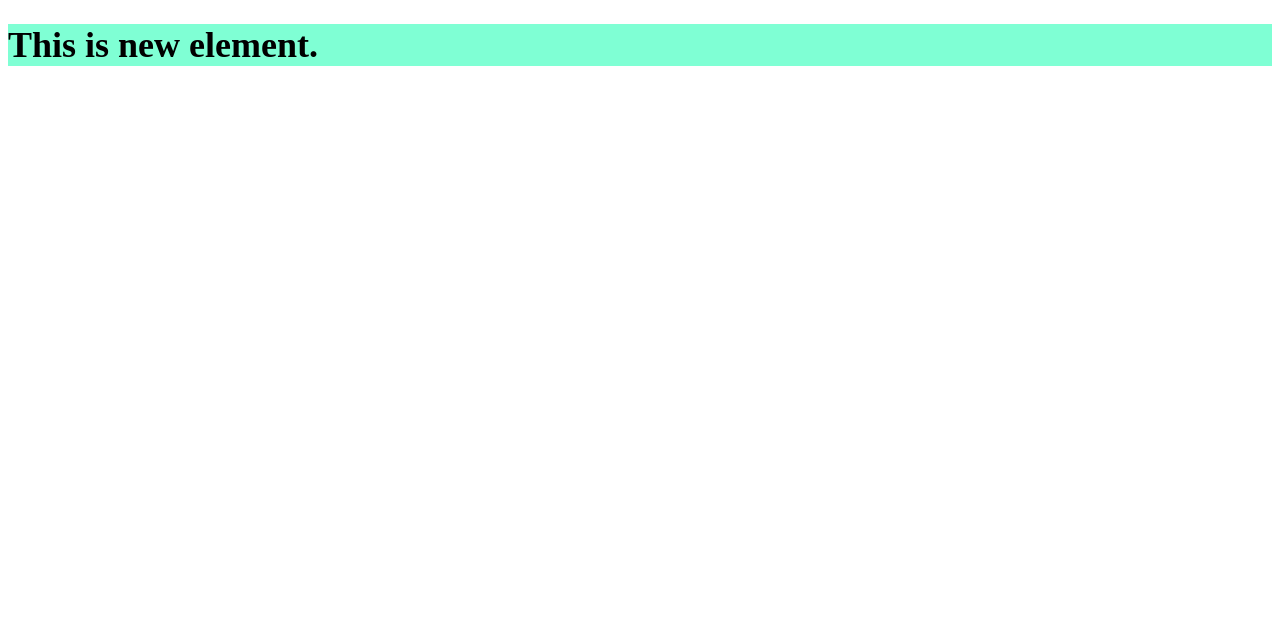
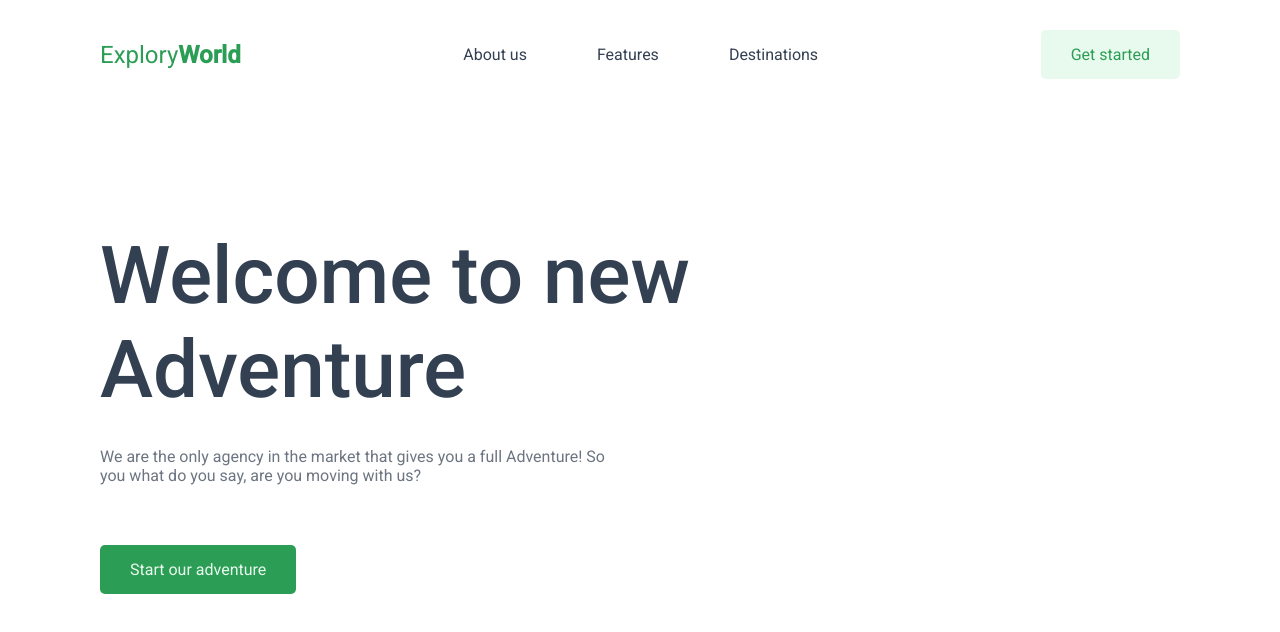
Before and after one commit to gaganjot99/react-prac, a React app: page / in a window 1280 px wide. Shown: the top 632 px of the page. Built offline with nearby package versions, Linux system fonts and the light colour scheme.

Commit message:
feat: add front textual content layout

```diff
--- /dev/null
+++ b/src/App.js
@@ -0,0 +1,15 @@
+"use strict";
+import React from "react";
+import ReactDOM from "react-dom/client";
+import Main from "./Main";
+import "./main.css";
+
+const App = () => {
+  return (
+    <React.StrictMode>
+      <Main></Main>
+    </React.StrictMode>
+  );
+};
+
+ReactDOM.createRoot(document.getElementById("root")).render(<App></App>);
--- /dev/null
+++ b/src/Components/Lefttop.js
@@ -0,0 +1,17 @@
+import React from "react";
+
+const Lefttop = () => {
+  return (
+    <div className="left-top width-half">
+      <h1 className="large-text">Welcome to new</h1>
+      <h1 className="large-text">Adventure</h1>
+      <p className="small-text margin-vert margin-right left-top-p">
+        We are the only agency in the market that gives you a full Adventure! So
+        you what do you say, are you moving with us?
+      </p>
+      <button className="theme-btn green-bg-btn">Start our adventure</button>
+    </div>
+  );
+};
+
+export default Lefttop;
--- /dev/null
+++ b/src/Components/Navs.js
@@ -0,0 +1,19 @@
+import React from "react";
+
+const Navs = () => {
+  return (
+    <div className="top-nav-bar space-bt-flex side-margin-5">
+      <h2>
+        Explory<b className="green-text">World</b>
+      </h2>
+      <ul className="space-bt-flex">
+        <li>About us</li>
+        <li>Features</li>
+        <li>Destinations</li>
+      </ul>
+      <button className="green-text-btn theme-btn">Get started</button>
+    </div>
+  );
+};
+
+export default Navs;
--- /dev/null
+++ b/src/Top.js
@@ -0,0 +1,17 @@
+import React from "react";
+import Lefttop from "./Components/Lefttop";
+
+import Navs from "./Components/Navs";
+
+const Top = () => {
+  return (
+    <div>
+      <Navs></Navs>
+      <div className="mid-top">
+        <Lefttop></Lefttop>
+      </div>
+    </div>
+  );
+};
+
+export default Top;
--- a/src/main.css
+++ b/src/main.css
@@ -1,4 +1,117 @@
-div{
-    font-size: large;
-    background-color: aquamarine;
+@import url("https://fonts.googleapis.com/css2?family=Open+Sans:wght@400;600&family=Roboto:wght@300;400;500&display=swap");
+
+:root {
+  --green: #2c9d55;
+  --lightgray: #f4fcf7;
+  --black: #334052;
+  --yellow: #fdde8a;
+  --whitegreen: #e8faee;
 }
+
+* {
+  box-sizing: border-box;
+  margin: 0;
+  padding: 0;
+  font-family: "Roboto", sans-serif;
+  color: var(--black);
+}
+
+h1,
+h2,
+h3,
+h4 {
+  font-weight: 400;
+}
+
+button {
+  padding: 5px 7px;
+  transition-duration: 300ms;
+  cursor: pointer;
+  color: var(--black);
+}
+
+ul {
+  list-style: none;
+}
+
+.theme-btn {
+  border: none;
+  padding: 15px 30px;
+  font-size: 1em;
+  border-radius: 5px;
+}
+
+.green-text {
+  color: var(--green);
+}
+
+.green-text-btn {
+  color: var(--green);
+  background-color: var(--whitegreen);
+}
+
+.green-text-btn:hover {
+  color: var(--whitegreen);
+  background-color: var(--green);
+}
+
+.green-bg-btn {
+  color: var(--whitegreen);
+  background-color: var(--green);
+}
+
+.green-bg-btn:hover {
+  opacity: 0.8;
+}
+
+.small-text {
+  font-weight: 400;
+  color: #6c7581;
+}
+
+.large-text {
+  font-size: 5rem;
+  font-weight: 500;
+}
+
+.margin-vert {
+  margin: 30px 0;
+}
+
+.margin-right {
+  margin-right: 10%;
+}
+
+.left-top-p {
+  margin-bottom: 60px;
+}
+
+.space-bt-flex {
+  display: flex;
+  align-items: center;
+  justify-content: space-between;
+}
+
+.side-margin-5 {
+  margin: 30px 100px;
+}
+
+.top-nav-bar h2 {
+  color: var(--green);
+}
+
+.top-nav-bar ul li {
+  margin: 0 35px;
+}
+
+.mid-top {
+  margin-left: 100px;
+}
+
+.width-half {
+  width: 50%;
+}
+
+.left-top {
+  margin-top: 150px;
+}
--- a/src/main.js
+++ b/src/main.js
@@ -1,14 +1,8 @@
-import React from 'react';
-import ReactDOM from 'react-dom/client';
-import './main.css';
+import React from "react";
+import Top from "./Top";
 
-//document.getElementsByTagName('body')[0].style.backgroundColor = 'red'
+const Main = () => {
+  return <Top></Top>;
+};
 
-
-const Tor = () => {
-    return (<div>
-        <h1>This is new element. </h1>
-    </div>)
-}
-
-ReactDOM.createRoot(document.getElementById('root')).render(<Tor></Tor>);
+export default Main;
--- a/webpack.config.js
+++ b/webpack.config.js
@@ -1,33 +1,39 @@
-const HtmlWebpackPlugin = require('html-webpack-plugin')
+const HtmlWebpackPlugin = require("html-webpack-plugin");
+const TerserPlugin = require("terser-webpack-plugin");
 
 module.exports = {
-    entry: "./src/main.js",
-    mode:'development',
-    devServer:{
-        static: './src',
-        hot: false
+  entry: "./src/App.js",
+  mode: "development",
+  devServer: {
+    static: "./src",
+    hot: false,
+  },
+  optimization: {
+    minimizer: [
+      new TerserPlugin({
+        /* additional options here */
+      }),
+    ],
   },
   plugins: [
     new HtmlWebpackPlugin({
-          title: 'Output Management',
-          template:'./public/index.html'
+      title: "Output Management",
+      template: "./public/index.html",
     }),
   ],
-    module:{
-        rules:[{
+  module: {
+    rules: [
+      {
         test: /\.m?js$/,
         exclude: /node_modules/,
         use: {
           loader: "babel-loader",
-              options: {
-                presets: ["@babel/preset-react",'@babel/preset-env']
-              }
-            }
+        },
       },
       {
         test: /\.css$/i,
-                use: ['style-loader', 'css-loader']
-            }
-        ]
-    }
-}
+        use: ["style-loader", "css-loader"],
+      },
+    ],
+  },
+};
```
Also changed, not shown: package.json (+8 -0 lines), .babelrc, .eslintrc.json (added), 2 other files (tests, documents, lock files or other folders). Lines whose indentation alone changed are shown as unchanged.
